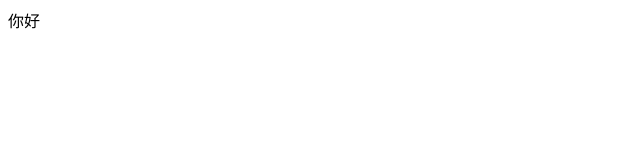
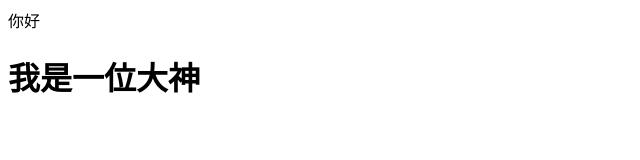
Before and after one commit to woshiyiweidasheng/test110, a plain HTML site: page index.html in a window 1280 px wide. Shown: the whole page, without its empty margins (0-640 px from the left). Drawn offline with Linux system fonts and the light colour scheme.

Commit message:
我是一位大神

```diff
--- a/index.html
+++ b/index.html
@@ -7,5 +7,6 @@
 </head>
 <body>
     <div>你好</div>
+    <h1>我是一位大神</h1>
 </body>
 </html>
```
